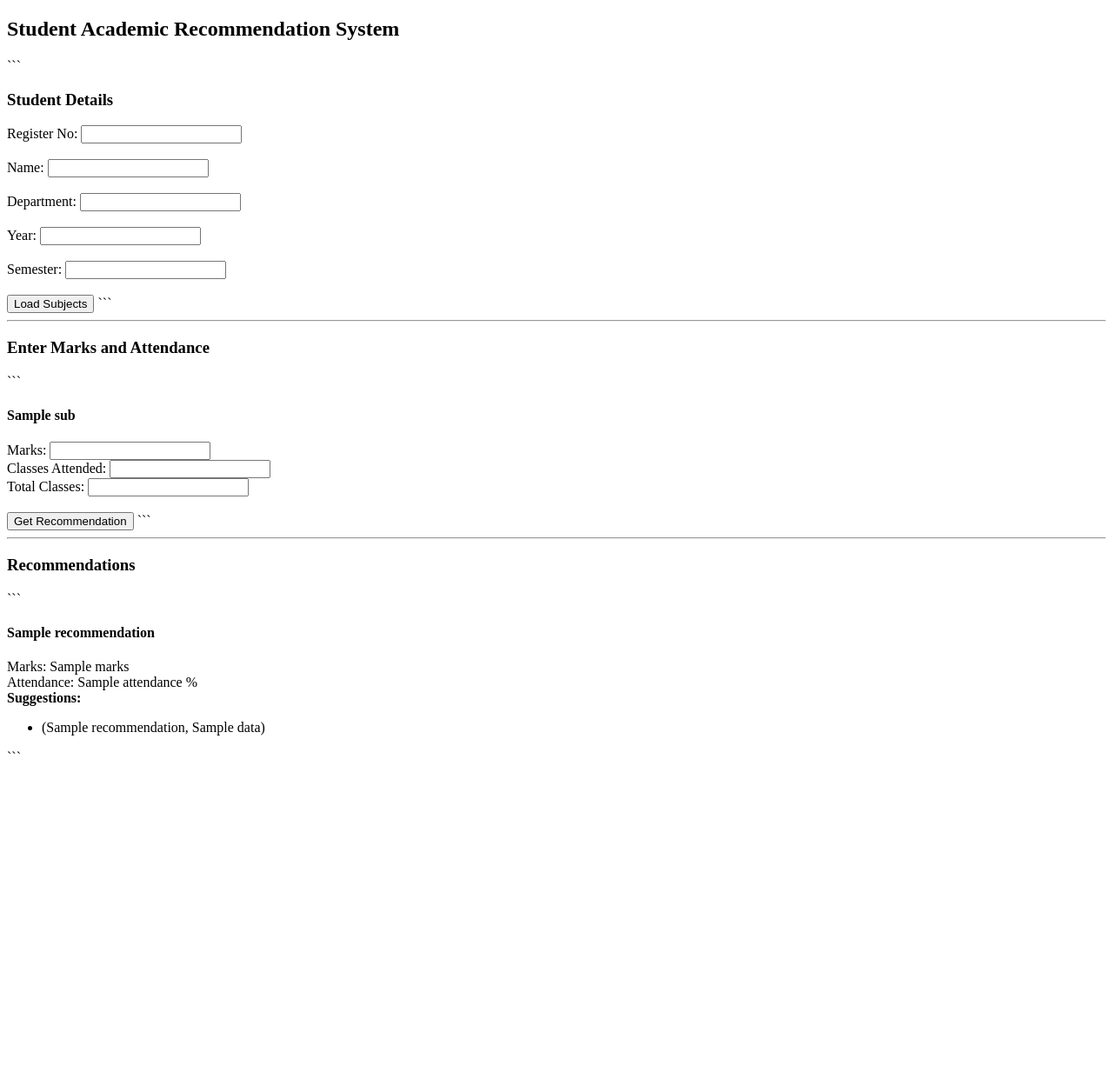
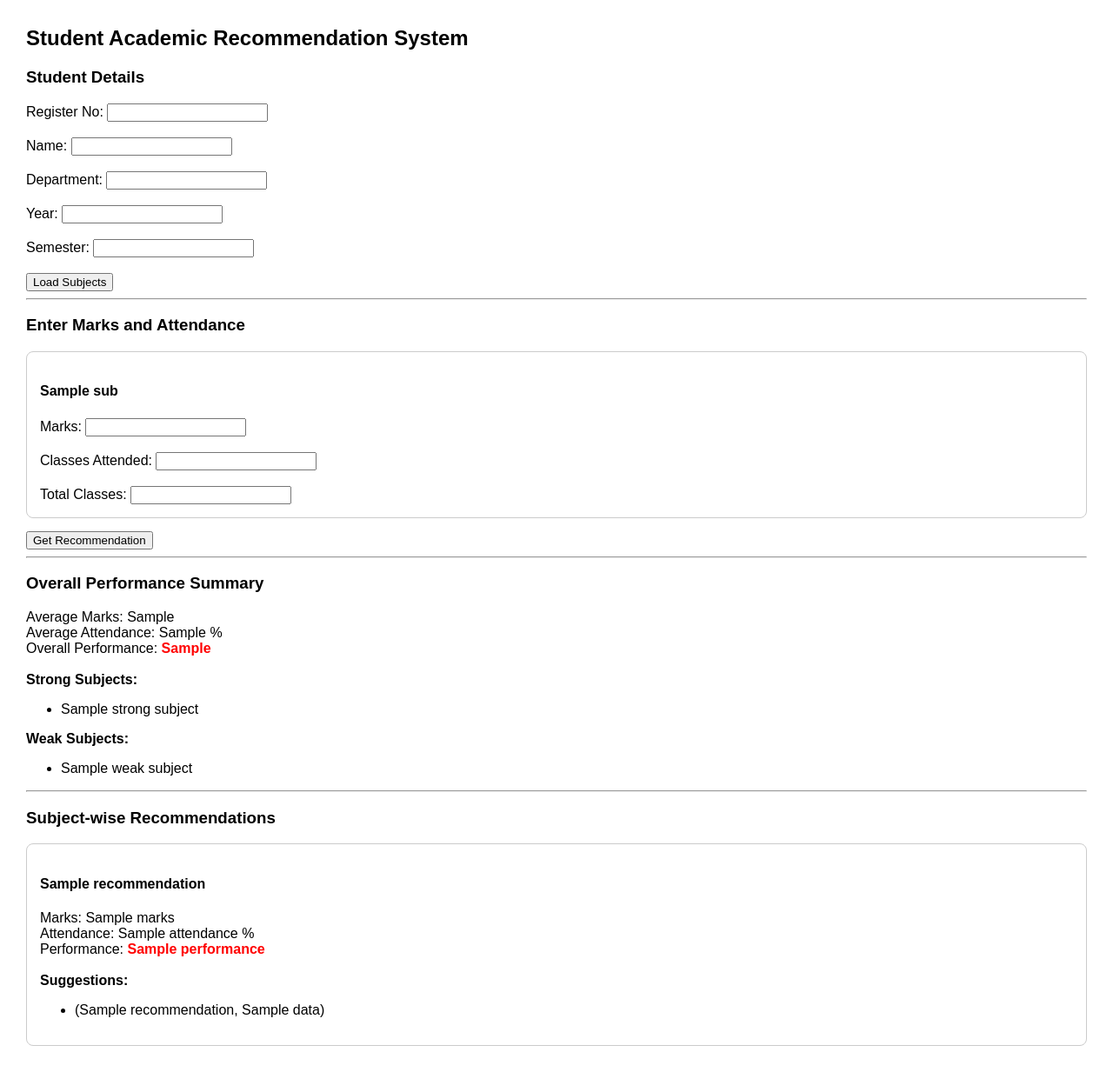
Before and after one commit to VaishnaviBabu17/student_recommendation, a Django app: template templates/home.html in a window 1280 px wide. Shown: the whole page at 87% size. Before the commit the page ends 867 px from the top, so only its background shows below. Run offline with Django 5.2, Linux system fonts and the light colour scheme; the template is opened without the code that fills it: most values are stand-ins (such as "Sample title", 1, 10 or a date in 2020).

Commit message:
Stable working version

````diff
--- a/templates/home.html
+++ b/templates/home.html
@@ -1,8 +1,42 @@
 <!DOCTYPE html>
+<html>
 
-<html>
 <head>
     <title>Student Academic Recommendation System</title>
+
+    <style>
+        body {
+            font-family: Arial;
+            margin: 30px;
+        }
+
+        .excellent {
+            color: green;
+            font-weight: bold;
+        }
+
+        .good {
+            color: blue;
+            font-weight: bold;
+        }
+
+        .average {
+            color: orange;
+            font-weight: bold;
+        }
+
+        .poor {
+            color: red;
+            font-weight: bold;
+        }
+
+        .card {
+            border: 1px solid #ccc;
+            padding: 15px;
+            margin-bottom: 15px;
+            border-radius: 8px;
+        }
+    </style>
 </head>
 
 <body>
@@ -14,7 +48,6 @@
 <form method="POST">
     {% csrf_token %}
 
-```
     <h3>Student Details</h3>
 
     Register No:
@@ -33,8 +66,6 @@ Semester:
     <input type="number" name="semester" required><br><br>
 
     <input type="submit" value="Load Subjects">
-```
-
 </form>
 
 <hr>
@@ -48,7 +79,6 @@ Semester:
 <form method="POST">
     {% csrf_token %}
 
-```
     <!-- Hidden fields to keep student data -->
     <input type="hidden" name="reg_no" value="{{ reg_no }}">
     <input type="hidden" name="name" value="{{ name }}">
@@ -57,22 +87,21 @@ Semester:
     <input type="hidden" name="semester" value="{{ semester }}">
 
     {% for sub in subjects %}
+        <div class="card">
             <h4>{{ sub }}</h4>
 
             Marks:
-    <input type="number" name="{{ sub }}_marks" required><br>
+            <input type="number" name="{{ sub }}_marks" required><br><br>
 
             Classes Attended:
-    <input type="number" name="{{ sub }}_attended" required><br>
+            <input type="number" name="{{ sub }}_attended" required><br><br>
 
             Total Classes:
-    <input type="number" name="{{ sub }}_total" required><br><br>
-
+            <input type="number" name="{{ sub }}_total" required><br>
+        </div>
     {% endfor %}
 
     <input type="submit" value="Get Recommendation">
-```
-
 </form>
 
 {% endif %}
@@ -83,14 +112,75 @@ Semester:
 
 {% if recommendations %}
 
-<h3>Recommendations</h3>
+<h3>Overall Performance Summary</h3>
+
+Average Marks: {{ overall_marks }} <br>
+Average Attendance: {{ overall_attendance }} % <br>
+
+Overall Performance:
+<span class="
+{% if overall_performance == 'Excellent' %}
+excellent
+{% elif overall_performance == 'Good' %}
+good
+{% elif overall_performance == 'Average' %}
+average
+{% else %}
+poor
+{% endif %}
+">
+{{ overall_performance }}
+</span>
+
+<br><br>
+
+<strong>Strong Subjects:</strong>
+<ul>
+    {% for s in strong_subjects %}
+        <li>{{ s }}</li>
+    {% empty %}
+        <li>None</li>
+    {% endfor %}
+</ul>
+
+<strong>Weak Subjects:</strong>
+<ul>
+    {% for w in weak_subjects %}
+        <li>{{ w }}</li>
+    {% empty %}
+        <li>None</li>
+    {% endfor %}
+</ul>
+
+<hr>
+
+<h3>Subject-wise Recommendations</h3>
 
 {% for subject, data in recommendations.items %}
 
-```
+<div class="card">
+
 <h4>{{ subject }}</h4>
+
 Marks: {{ data.marks }} <br>
 Attendance: {{ data.attendance }} % <br>
+
+Performance:
+<span class="
+{% if data.performance == 'Excellent' %}
+excellent
+{% elif data.performance == 'Good' %}
+good
+{% elif data.performance == 'Average' %}
+average
+{% else %}
+poor
+{% endif %}
+">
+{{ data.performance }}
+</span>
+
+<br><br>
 
 <b>Suggestions:</b>
 <ul>
@@ -98,7 +188,8 @@ Attendance: {{ data.attendance }} % <br>
         <li>{{ r }}</li>
     {% endfor %}
 </ul>
-```
+
+</div>
 
 {% endfor %}
 
````
Also changed, not shown: students/views.py (+159 -85 lines), db.sqlite3. Lines whose indentation alone changed are shown as unchanged.
